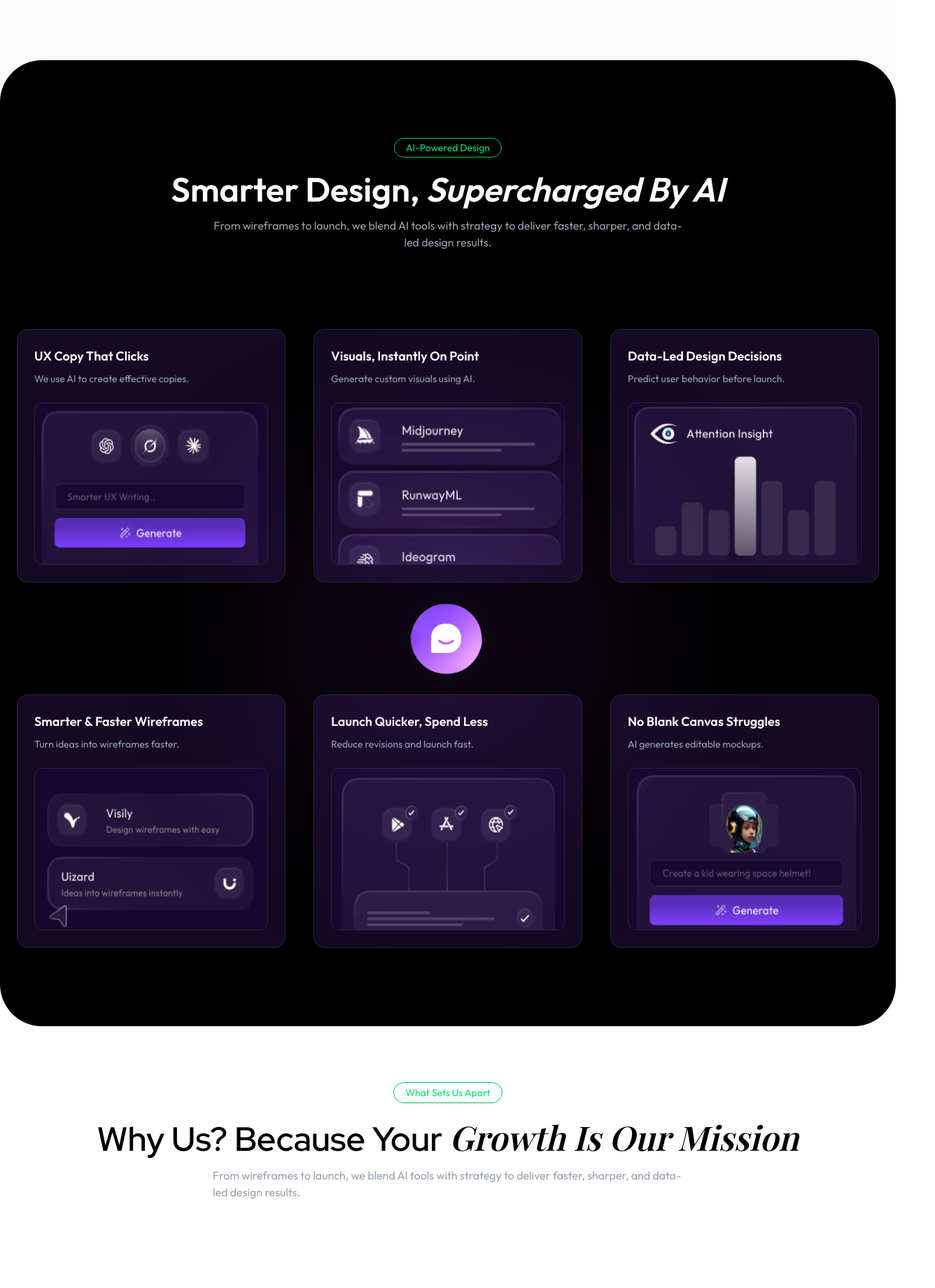
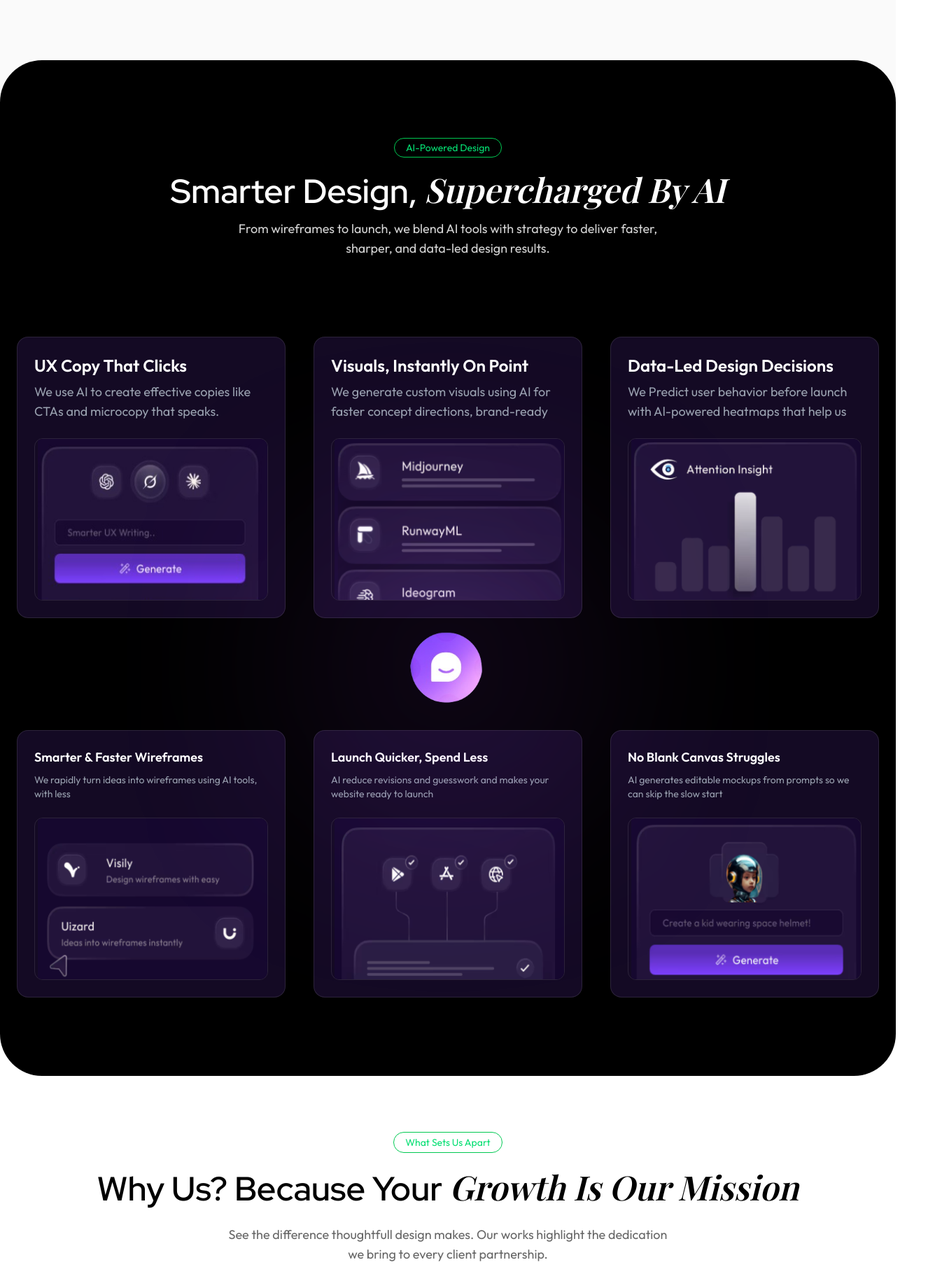
Before and after one commit to shahadat-web-dev/Design-Monks, a React (Vite) app: page / in a window 1280 px wide. Shown: the part 5162-7002 px from the top of the page at 70% size, 1336 px wide, since content can reach past the window. Built offline with nearby package versions, Linux system fonts and the light colour scheme; grey boxes are pictures that could not be loaded; a web font is replaced by a local one.

Commit message:
What We Do Section add

```diff
--- a/package.json
+++ b/package.json
@@ -12,8 +12,10 @@
   "dependencies": {
     "@tailwindcss/vite": "^4.2.2",
     "framer-motion": "^12.38.0",
+    "lucide-react": "^1.7.0",
     "react": "^19.2.4",
     "react-dom": "^19.2.4",
+    "react-icons": "^5.6.0",
     "tailwindcss": "^4.2.2"
   },
   "devDependencies": {
--- a/src/components/Home/AIDesignSection/AIDesignSection.jsx
+++ b/src/components/Home/AIDesignSection/AIDesignSection.jsx
@@ -3,32 +3,32 @@ import React from "react";
 const cards = [
   {
     title: "UX Copy That Clicks",
-    desc: "We use AI to create effective copies.",
+    desc: "We use AI to create effective copies like CTAs and microcopy that speaks.",
     img: "/design1.png",
   },
   {
     title: "Visuals, Instantly On Point",
-    desc: "Generate custom visuals using AI.",
+    desc: "We generate custom visuals using AI for faster concept directions, brand-ready",
     img: "/design2.png",
   },
   {
     title: "Data-Led Design Decisions",
-    desc: "Predict user behavior before launch.",
+    desc: "We Predict user behavior before launch with Al-powered heatmaps that help us",
     img: "/design3.png",
   },
   {
     title: "Smarter & Faster Wireframes",
-    desc: "Turn ideas into wireframes faster.",
+    desc: "We rapidly turn ideas into wireframes using AI tools, with less",
     img: "/design4.png",
   },
   {
     title: "Launch Quicker, Spend Less",
-    desc: "Reduce revisions and launch fast.",
+    desc: "AI  reduce revisions and guesswork and makes your website ready to launch",
     img: "/design5.png",
   },
   {
     title: "No Blank Canvas Struggles",
-    desc: "AI generates editable mockups.",
+    desc: "AI generates editable mockups from prompts so we can skip the slow start",
     img: "/design6.png",
   },
 ];
@@ -44,13 +44,13 @@ export default function AIDesignSection() {
         </span>
 
         {/* Title */}
-        <h2 className="mt-6 text-3xl md:text-5xl font-semibold">
-          Smarter Design, <span className="italic">Supercharged By AI</span>
+        <h2 className="mt-6 red-hat  text-3xl md:text-5xl font-semibold">
+          Smarter Design, <span className="italic playfair">Supercharged By AI</span>
         </h2>
 
-        <p className="text-gray-400 mt-4 max-w-2xl mx-auto">
+        <p className="text-[#D4D4D4] text-lg mt-4 max-w-2xl mx-auto">
           From wireframes to launch, we blend AI tools with strategy to deliver
-          faster, sharper, and data-led design results.
+          faster, <br /> sharper, and data-led design results.
         </p>
 
         {/* Layout */}
@@ -78,8 +78,8 @@ export default function AIDesignSection() {
                   key={i}
                   className="bg-[#140A24] border border-white/10 p-6 rounded-2xl text-left hover:scale-105 transition duration-300"
                 >
-                  <h3 className="font-semibold text-lg">{card.title}</h3>
-                  <p className="text-gray-400 text-sm mt-2">{card.desc}</p>
+                  <h3 className="font-semibold text-2xl">{card.title}</h3>
+                  <p className="text-gray-400 text-lg mt-2">{card.desc}</p>
 
                   <div className="mt-6 lg:h-58  rounded-xl overflow-hidden border border-white/10">
                     <img
--- a/src/components/Home/Home.jsx
+++ b/src/components/Home/Home.jsx
@@ -1,12 +1,14 @@
 import React from 'react';
 import Hero from './Banner/Hero';
 import WhyUsSection from './WhyUsSection/WhyUsSection';
+import WhatWeDo from './WhatWeDo/WhatWeDo';
 
 const Home = () => {
   return (
     <div>
       <Hero></Hero>
       <WhyUsSection></WhyUsSection>
+      <WhatWeDo></WhatWeDo>
     </div>
   );
 };
--- /dev/null
+++ b/src/components/Home/WhatWeDo/WhatWeDo.jsx
@@ -0,0 +1,114 @@
+
+
+import React, { useRef, useState } from "react";
+import { useScroll, useMotionValueEvent } from "framer-motion";
+import { TiArrowRight } from "react-icons/ti";
+
+const services = [
+  {
+    title: "UI/UX Design",
+    desc: "UI/UX Design, App Design, Website Design, Dashboard Design, Wireframing & Prototyping, Interaction Design, and Product Design.",
+    images: [
+      "https://images.unsplash.com/photo-1559027615-cd4628902d4a",
+      "https://images.unsplash.com/photo-1581291518633-83b4ebd1d83e",
+    ],
+  },
+  {
+    title: "Web Development",
+    desc: "Frontend Development, Backend Development, Full Stack Solutions, Mobile App Development, Custom Web Applications, API Integration.",
+    images: [
+      "https://images.unsplash.com/photo-1461749280684-dccba630e2f6",
+      "https://images.unsplash.com/photo-1555066931-4365d14bab8c",
+    ],
+  },
+  {
+    title: "Logo & Branding",
+    desc: "Logo Design, Full Branding, Business Branding, 3D Logo, Visual Identity, Brand Strategy, Social Media Branding.",
+    images: [
+      "https://images.unsplash.com/photo-1600585154340-be6161a56a0c",
+      "https://images.unsplash.com/photo-1503602642458-232111445657",
+    ],
+  },
+  {
+    title: "Webflow & Framer",
+    desc: "Custom Webflow Websites, Webflow Plugin, Framer Prototypes, Framer Material, Framer App, CMS Integration, Rapid Development.",
+    images: [
+      "https://images.unsplash.com/photo-1600585154340-be6161a56a0c",
+      "https://images.unsplash.com/photo-1503602642458-232111445657",
+    ],
+  },
+];
+
+export default function WhatWeDoAdvanced() {
+  const containerRef = useRef(null);
+  const [activeIndex, setActiveIndex] = useState(0);
+
+  const { scrollYProgress } = useScroll({
+    target: containerRef,
+    offset: ["start start", "end end"],
+  });
+
+  // Scroll detect
+  useMotionValueEvent(scrollYProgress, "change", (latest) => {
+    const index = Math.min(
+      services.length - 1,
+      Math.floor(latest * services.length)
+    );
+    setActiveIndex(index);
+  });
+
+  return (
+    <section ref={containerRef} className="w-full bg-black text-white py-28">
+      {/* HEADER */}
+      <div className="max-w-7xl pb-10 mx-auto px-6">
+        <span className="border border-green-500 text-green-400 px-4 py-1 rounded-full text-sm">What We Do</span>
+        <h2 className="text-4xl red-hat  pt-10 md:text-5xl font-bold text-white leading-tight">
+          We Design <span className="italic playfair">Brands</span> That <span className="italic playfair">Speak</span> to Audiences
+        </h2>
+      </div>
+
+      <div className="max-w-7xl mx-auto px-6 grid md:grid-cols-2 gap-12">
+        {/* LEFT STICKY CONTENT */}
+        <div className="sticky pt-30 top-24 h-fit">
+          {services.map((item, index) => (
+            <div
+              key={index}
+              className={`mb-10 w-90  transition-opacity duration-500 ${
+                activeIndex === index ? "opacity-100" : "opacity-0"
+              }`}
+            >
+              <h2 className="md:text-4xl border-[#34007A] border-b md:pb-8 font-bold mb-2">{item.title}</h2>
+              <p className="text-[#CDCDCD] pt-5 mb-3">{item.desc}</p>
+              <button className="text-sm font-semibold text-[#743CEC]  flex ">
+                See More <TiArrowRight className="" size={26} />
+              </button>
+            </div>
+          ))}
+        </div>
+
+        {/* RIGHT IMAGES (ALWAYS VISIBLE) */}
+        <div className="space-y-32">
+          {services.map((item, index) => (
+            <div
+              key={index}
+              className="h-[80vh] flex items-center justify-center"
+            >
+              <div className="flex items-start gap-8">
+                <img
+                  src={item.images[0]}
+                  alt=""
+                  className="w-64 md:w-80 h-120 rounded-xl shadow-xl -translate-y-6"
+                />
+                <img
+                  src={item.images[1]}
+                  alt=""
+                  className="w-64 md:w-80 h-120 rounded-xl shadow-xl translate-y-6"
+                />
+              </div>
+            </div>
+          ))}
+        </div>
+      </div>
+    </section>
+  );
+}
--- a/src/components/Home/WhyUsSection/WhyUsSection.jsx
+++ b/src/components/Home/WhyUsSection/WhyUsSection.jsx
@@ -29,9 +29,8 @@ export default function WhyUsSection() {
           Why Us? Because Your <span className="italic playfair">Growth Is Our Mission</span>
         </h2>
 
-        <p className="text-gray-400 mt-4 mb-20 max-w-2xl mx-auto">
-          From wireframes to launch, we blend AI tools with strategy to deliver
-          faster, sharper, and data-led design results.
+        <p className="text-[#666666] text-center text-lg mt-7 mb-20 max-w-2xl mx-auto">
+          See the difference thoughtfull design makes. Our works highlight the dedication <br /> we bring to every client partnership.
         </p>
 
         {/* 🎬 Video */}
```
Also changed, not shown: 1 other file (tests, documents, lock files or other folders).
